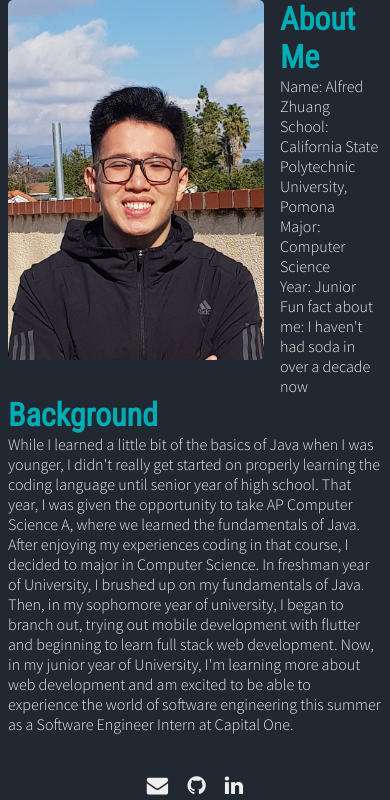
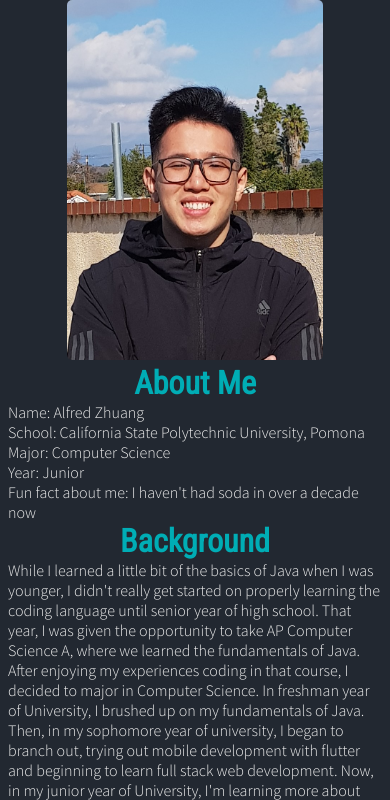
Before and after one commit to alfredzhuang/alfredzhuang.github.io, a PHP site: page / in a window 390 px wide. Shown: the part 34-834 px from the top of the page. Run offline with PHP 8.4, Linux system fonts and the light colour scheme.

Commit message:
change format for mobile

```diff
--- a/index.html
+++ b/index.html
@@ -59,9 +59,11 @@
     <div id="about" class="grid">
       <div class="about-container remove">
         <div class="about-me">
+          <div class="about-img-container">
           <img class="about-img" src="images/Alfred.jpg"/>
+          </div>
           <div class="about-text">
-            <h1>About Me</h1>
+            <h1 class="about-heading">About Me</h1>
             <p>Name: Alfred Zhuang</p>
             <p>School: California State Polytechnic University, Pomona</p>
             <p>Major: Computer Science</p>
@@ -70,7 +72,7 @@
           </div>
         </div>
         <div class="about-background">
-          <h1>Background</h1>
+          <h1 class="about-heading">Background</h1>
           <p>While I learned a little bit of the basics of Java when I was younger, I didn't really get started on properly learning the coding language until senior year of high school.
             That year, I was given the opportunity to take AP Computer Science A, where we learned the fundamentals of Java. After enjoying my experiences coding in that course, I decided to major in Computer Science.
             In freshman year of University, I brushed up on my fundamentals of Java. Then, in my sophomore year of university, I began to branch out, trying out mobile development with flutter and beginning to learn full stack web development.
--- a/styles/index.css
+++ b/styles/index.css
@@ -182,3 +182,18 @@
 .footer-item {
   color: #eeeeee;
 }
+
+/** Mobile **/
+@media (max-width: 670px) {
+  .about-me {
+    display: flex;
+    flex-direction: column;
+  }
+  .about-img-container,
+  .about-heading {
+    text-align: center;
+  }
+  .about-text {
+    padding-left: 0;
+  }
+}
```
